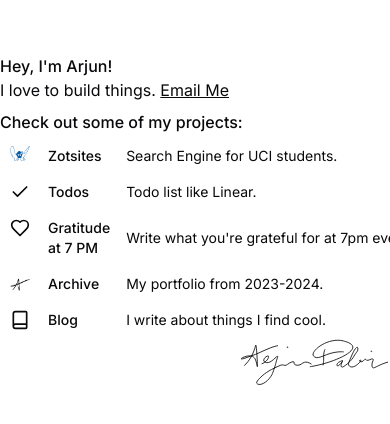
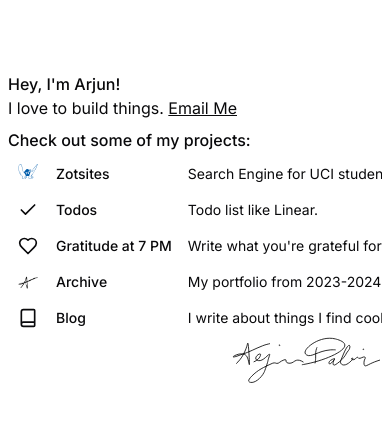
Before and after one commit to arjundabir/arjundabir.com, a Next.js app: page / in a window 390 px wide. Shown: the part 202-626 px from the top of the page. Built offline with nearby package versions, Linux system fonts and the light colour scheme.

Commit message:
added padding, link underline for mobileusers

```diff
--- a/app/globals.css
+++ b/app/globals.css
@@ -4,6 +4,14 @@
 
 body {
   font-family: Arial, Helvetica, sans-serif;
+}
+
+.container {
+  @apply p-2;
+}
+
+a {
+  @apply hover:underline md:no-underline underline;
 }
 
 @layer base {
--- a/components/projects-table.tsx
+++ b/components/projects-table.tsx
@@ -31,14 +31,12 @@ const ProjectsTable = ({ projects }: { projects: Project[] }) => (
               <project.icon size={20} />
             ) : null}
           </TableCell>
-          <TableCell className="text-left  font-medium">
+          <TableCell className="text-left font-medium whitespace-nowrap">
             {project.title}
           </TableCell>
           <TableCell className="truncate">{project.description}</TableCell>
           <TableCell className="text-right">
-            <Link href={project.link} className="hover:underline">
-              {project.displayUrl}
-            </Link>
+            <Link href={project.link}>{project.displayUrl}</Link>
           </TableCell>
         </TableRow>
       ))}
--- a/data/projects.tsx
+++ b/data/projects.tsx
@@ -28,7 +28,7 @@ export const projects: Project[] = [
   {
     icon: HeartIcon,
     title: "Gratitude at 7 PM",
-    description: "Write what you're grateful for at 7pm every day.",
+    description: "Write what you're grateful for at 7 pm every day.",
     link: "https://gratitudeatsevenpm.com",
     displayUrl: "gratitudeatsevenpm.com",
   },
```
